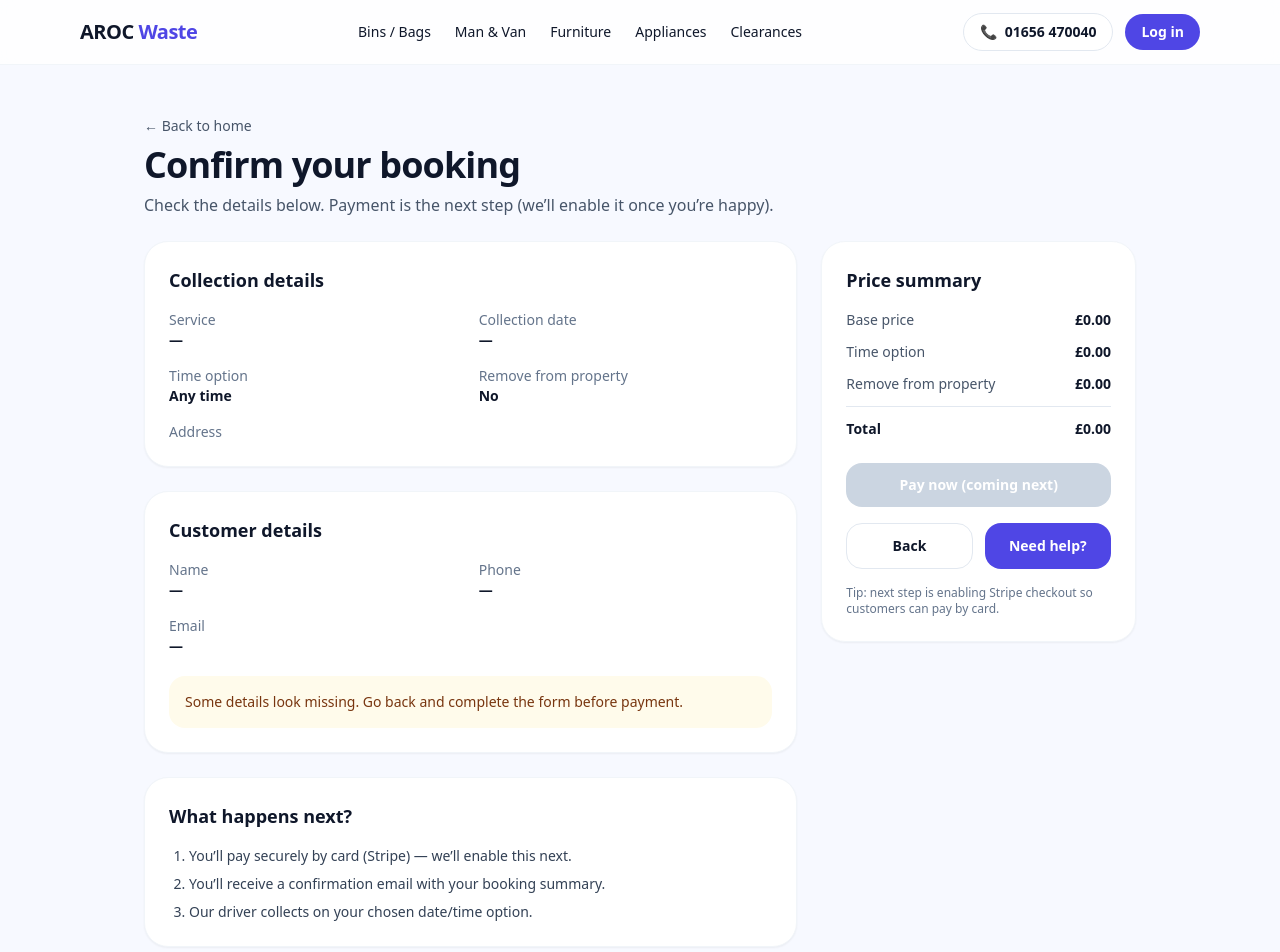
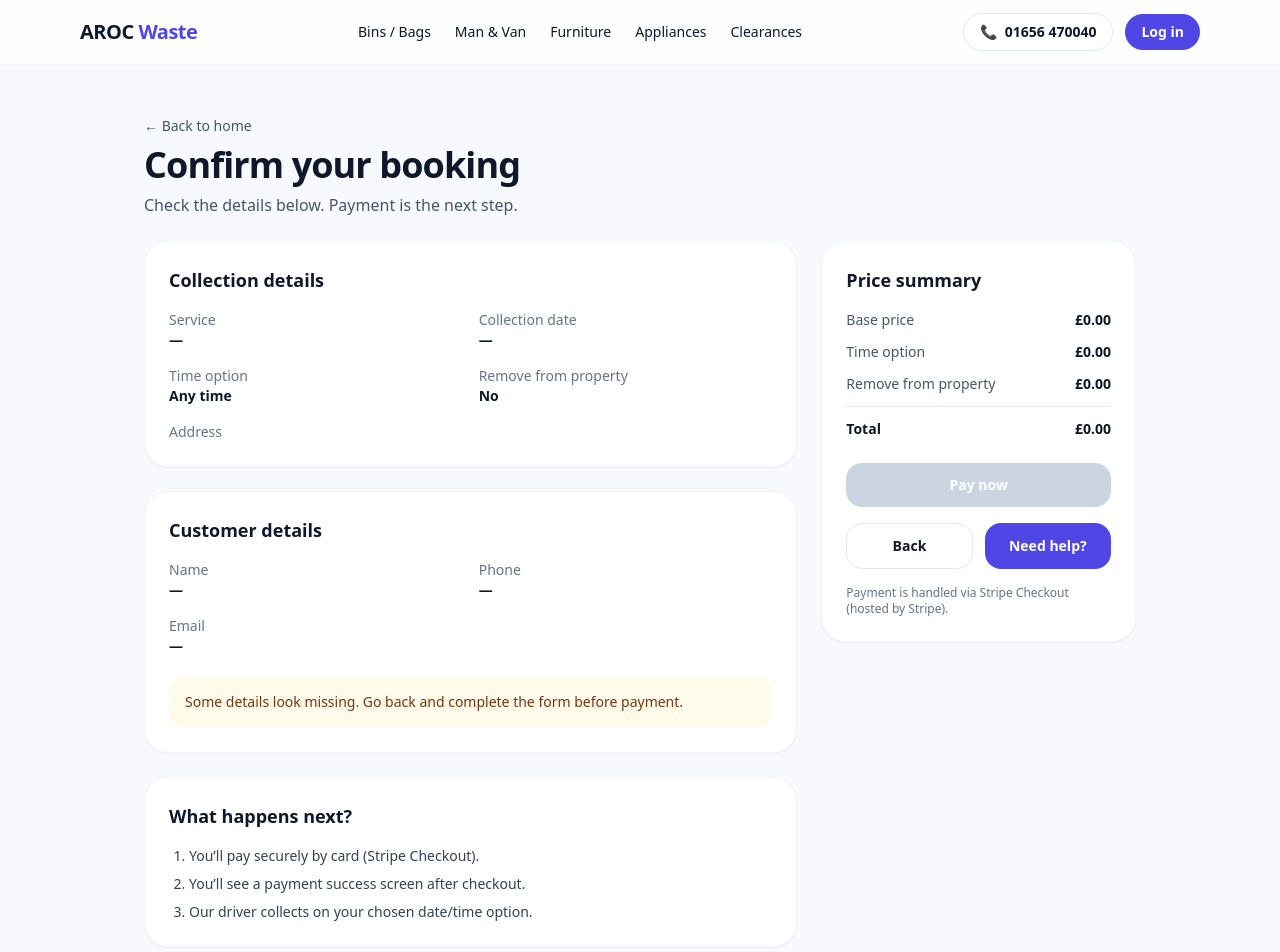
Before and after one commit to othomas555/arocwaste, a Next.js app: page /confirm in a window 1280 px wide. Shown: the top 952 px of the page. Built offline with nearby package versions, Linux system fonts and the light colour scheme.

Commit message:
Update confirm.js

```diff
--- a/pages/confirm.js
+++ b/pages/confirm.js
@@ -1,4 +1,4 @@
-import { useMemo } from "react";
+import { useMemo, useState } from "react";
 import Link from "next/link";
 import { useRouter } from "next/router";
 import Layout from "../components/layout";
@@ -32,6 +32,9 @@ function prettyTimeOption(key) {
 export default function ConfirmPage() {
   const router = useRouter();
   const q = router.query;
+
+  const [paying, setPaying] = useState(false);
+  const [payError, setPayError] = useState("");
 
   const data = useMemo(() => {
     return {
@@ -69,6 +72,33 @@ export default function ConfirmPage() {
     data.postcode &&
     data.address;
 
+  async function payNow() {
+    try {
+      setPayError("");
+      setPaying(true);
+
+      const res = await fetch("/api/create-checkout-session", {
+        method: "POST",
+        headers: { "Content-Type": "application/json" },
+        body: JSON.stringify(data),
+      });
+
+      const json = await res.json();
+      if (!res.ok) {
+        throw new Error(json?.error || "Payment error");
+      }
+
+      if (!json?.url) {
+        throw new Error("Stripe did not return a checkout URL.");
+      }
+
+      window.location.href = json.url;
+    } catch (e) {
+      setPayError(e?.message || "Payment failed");
+      setPaying(false);
+    }
+  }
+
   return (
     <Layout>
       <div className="bg-[#f7f9ff]">
@@ -81,7 +111,7 @@ export default function ConfirmPage() {
               Confirm your booking
             </h1>
             <p className="mt-2 text-slate-600">
-              Check the details below. Payment is the next step (we’ll enable it once you’re happy).
+              Check the details below. Payment is the next step.
             </p>
           </div>
 
@@ -104,9 +134,7 @@ export default function ConfirmPage() {
 
                   <div>
                     <div className="text-slate-500">Time option</div>
-                    <div className="font-semibold text-slate-900">
-                      {prettyTimeOption(data.time)}
-                    </div>
+                    <div className="font-semibold text-slate-900">{prettyTimeOption(data.time)}</div>
                   </div>
 
                   <div>
@@ -171,8 +199,8 @@ export default function ConfirmPage() {
               <div className="rounded-3xl border border-slate-100 bg-white p-6 shadow-sm">
                 <h2 className="text-lg font-semibold text-slate-900">What happens next?</h2>
                 <ol className="mt-4 space-y-2 text-sm text-slate-700 list-decimal pl-5">
-                  <li>You’ll pay securely by card (Stripe) — we’ll enable this next.</li>
-                  <li>You’ll receive a confirmation email with your booking summary.</li>
+                  <li>You’ll pay securely by card (Stripe Checkout).</li>
+                  <li>You’ll see a payment success screen after checkout.</li>
                   <li>Our driver collects on your chosen date/time option.</li>
                 </ol>
               </div>
@@ -207,11 +235,23 @@ export default function ConfirmPage() {
 
                 <button
                   type="button"
-                  disabled
-                  className="mt-6 w-full rounded-2xl bg-slate-300 px-6 py-3 text-sm font-semibold text-white cursor-not-allowed"
+                  onClick={payNow}
+                  disabled={!hasBasics || paying}
+                  className={[
+                    "mt-6 w-full rounded-2xl px-6 py-3 text-sm font-semibold text-white",
+                    !hasBasics || paying
+                      ? "bg-slate-300 cursor-not-allowed"
+                      : "bg-indigo-600 hover:opacity-90",
+                  ].join(" ")}
                 >
-                  Pay now (coming next)
+                  {paying ? "Redirecting to Stripe..." : "Pay now"}
                 </button>
+
+                {payError && (
+                  <div className="mt-4 rounded-2xl bg-rose-50 p-4 text-sm text-rose-700">
+                    {payError}
+                  </div>
+                )}
 
                 <div className="mt-4 grid grid-cols-2 gap-3">
                   <button
@@ -231,7 +271,7 @@ export default function ConfirmPage() {
                 </div>
 
                 <p className="mt-4 text-xs text-slate-500">
-                  Tip: next step is enabling Stripe checkout so customers can pay by card.
+                  Payment is handled via Stripe Checkout (hosted by Stripe).
                 </p>
               </div>
             </div>
```
